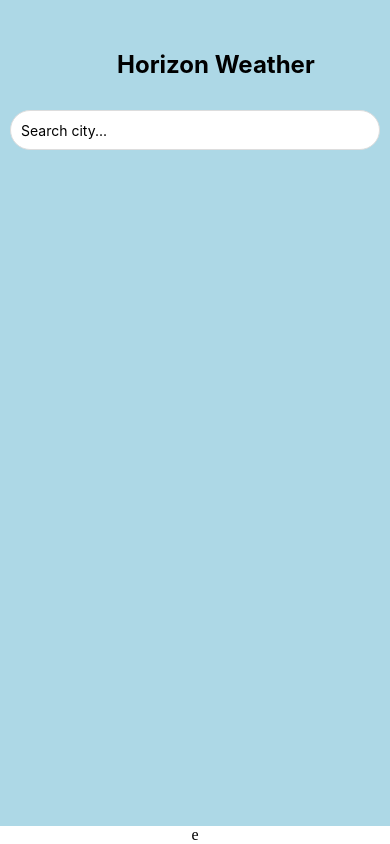
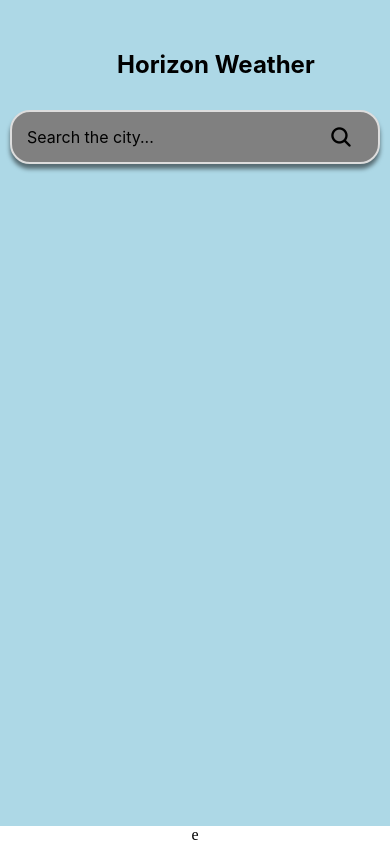
Before and after one commit to lakshitha213/Horizon_weather, a React Native app in the folder Horizon_Weather/: screen / in a window 390 px wide. Built offline with nearby package versions, Linux system fonts and the light colour scheme.

Commit message:
Update Search icon

```diff
--- a/Horizon_Weather/component/SearchBar.js
+++ b/Horizon_Weather/component/SearchBar.js
@@ -1,17 +1,29 @@
-import React, { useState } from "react";
+import React, { useState, useEffect } from "react";
 import { View, TextInput, FlatList, Text, TouchableOpacity, StyleSheet } from "react-native";
 import axios from "axios";
+import {Ionicons} from '@expo/vector-icons';
 
 const SearchBar = () => {
   const [query, setQuery] = useState("");
   const [cities, setCities] = useState([]);
+  const [loading, setLoading] = useState(false);
+  const [error, setError] = useState(null);
 
-  const fetchCities = async (text) => {
-    setQuery(text);
-    if (text.length > 2) {
+  useEffect(() => {
+    if (query.length > 2) {
+      const delay = setTimeout(fetchCities,600); // Debounce API calls
+      return () => clearTimeout(delay);
+    } else {
+      setCities([]);
+    }
+  }, [query]);
+
+  const fetchCities = async () => {
+    setLoading(true);
+    setError(null);
     try {
       const response = await axios.get(
-          `https://wft-geo-db.p.rapidapi.com/v1/geo/cities?namePrefix=${text}`,
+        `https://wft-geo-db.p.rapidapi.com/v1/geo/cities?namePrefix=${query}`,
         {
           headers: {
             "X-RapidAPI-Key": "7aafc54f23mshbff4f725786ddb5p1f9440jsn3fef59bc6060",
@@ -20,22 +32,34 @@ const SearchBar = () => {
         }
       );
       setCities(response.data.data);
-      } catch (error) {
-        console.error("Error fetching cities:", error);
+    } catch (err) {
+      console.error("Error fetching cities:", err);
+      setError("Too many requests. Please try again later.");
     }
-    } else {
-      setCities([]);
-    }
+    setLoading(false);
   };
 
   return (
     <View style={styles.container}>
+      {/* Search Input with Icon */}
+      <View style={styles.searchContainer}>
         <TextInput
           style={styles.input}
-        placeholder="Search city..."
+          placeholder="Search the city..."
+          placeholderTextColor="black"
           value={query}
-        onChangeText={fetchCities}
+          onChangeText={setQuery}
         />
+        <TouchableOpacity onPress={fetchCities} style={styles.iconContainer}>
+          <Ionicons name="search" size={24} color="black" />
+        </TouchableOpacity>
+      </View>
+
+      {/* Loading & Error Messages */}
+      {loading && <Text style={styles.loadingText}>Loading...</Text>}
+      {error && <Text style={styles.errorText}>{error}</Text>}
+
+      {/* Search Results */}
       {cities.length > 0 && (
         <FlatList
           data={cities}
@@ -53,15 +77,54 @@ const SearchBar = () => {
 
 const styles = StyleSheet.create({
   container: { padding: 10 },
-  input: { width: '100%',
-    height: 40,
+
+  searchContainer: {
+    flexDirection: "row",
+    alignItems: "center",
+    backgroundColor: "gray",
+    borderRadius: 20,
+    borderWidth: 2,
+    borderColor: "#ddd",
+    paddingHorizontal: 15,
     marginTop: 100,
-    paddingHorizontal: 10,
-    borderRadius: 20,
-    backgroundColor: '#fff',
-    borderWidth: 1,
-    borderColor: '#ddd', },
-  item: { padding: 10, borderBottomWidth: 1 },
+    shadowColor: "black",
+    shadowOffset: { width: 0, height: 5 },
+    shadowOpacity: 0.5,
+    shadowRadius: 4,
+    elevation: 10,
+  },
+
+  input: {
+    flex: 1,
+    height: 50,
+    color: "black",
+    fontSize: 16,
+  },
+
+  iconContainer: {
+    padding: 10, // Makes the icon easier to click
+  },
+
+  item: {
+    padding: 10,
+    paddingHorizontal: 20,
+    borderBottomWidth: 1,
+    backgroundColor: "white",
+    borderRadius: 10,
+    marginVertical: 0.5,
+  },
+
+  loadingText: {
+    color: "black",
+    textAlign: "center",
+    marginVertical: 5,
+  },
+
+  errorText: {
+    color: "red",
+    textAlign: "center",
+    marginVertical: 5,
+  },
 });
 
 export default SearchBar;
```
Lines whose indentation alone changed are shown as unchanged.
